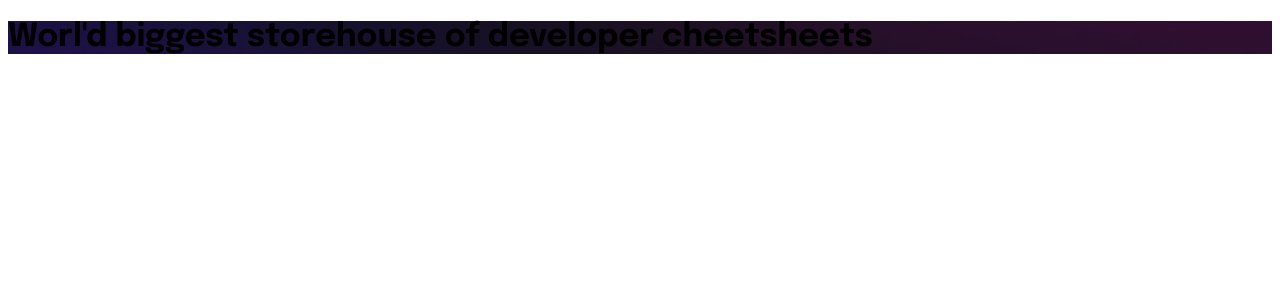
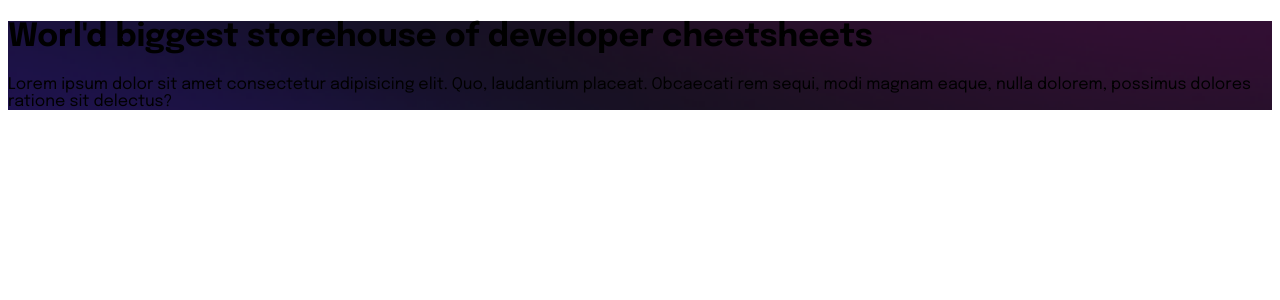
Before and after one commit to HappyBrother2022/codehouse, a Next.js app: page / in a window 1280 px wide. Shown: the top 300 px of the page. Built offline with nearby package versions, Linux system fonts and the light colour scheme.

Commit message:
created text for hero

```diff
--- a/components/Hero.js
+++ b/components/Hero.js
@@ -2,13 +2,18 @@ import React from "react";
 
 const Hero = () => {
   return (
-    <div className="h-full bg-image min-h-screen w-full text-[#ECF2F5] flex items-center justify-center">
-      <div className="w-6/12 h-full flex items-center justify-center flex-col">
-        <h1 className="font-bold text-[6rem]">
+    <div className="h-screen bg-image w-full text-[#ECF2F5] flex items-center justify-center">
+      <div className="w-7/12 h-full flex items-center justify-center flex-col pl-10">
+        <h1 className="font-bold text-[3.5rem] leading-[3.75rem]">
           Worl'd biggest storehouse of developer cheetsheets
         </h1>
+        <p className="text-light text-[#aaa] my-2 mt-4">
+          Lorem ipsum dolor sit amet consectetur adipisicing elit. Quo,
+          laudantium placeat. Obcaecati rem sequi, modi magnam eaque, nulla
+          dolorem, possimus dolores ratione sit delectus?
+        </p>
       </div>
-      <div className="w-6/12 h-full flex items-center justify-center flex-col"></div>
+      <div className="w-5/12 h-full flex items-center justify-center flex-col"></div>
     </div>
   );
 };
```
